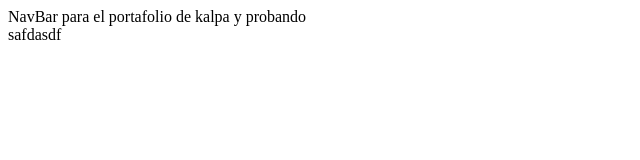
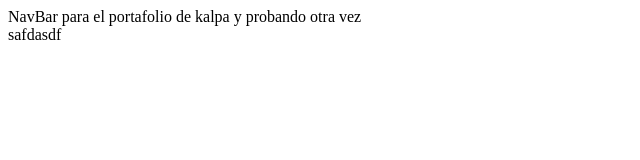
Before and after one commit to Galleguras/kalpaAmodino, a Gatsby site: page / in a window 1280 px wide. Shown: the full height of the page, 0-640 px from the left. Built offline with nearby package versions, Linux system fonts and the light colour scheme; Gatsby itself is replaced by a stand-in of ours.

Commit message:
otro cambio mas

```diff
--- a/src/components/navbar/Navbar.js
+++ b/src/components/navbar/Navbar.js
@@ -1,7 +1,7 @@
 import React from "react"
 
 const Navbar = ({}) => {
-  return <div>NavBar para el portafolio de kalpa y probando</div>
+  return <div>NavBar para el portafolio de kalpa y probando otra vez</div>
 }
 
 export default Navbar
```
